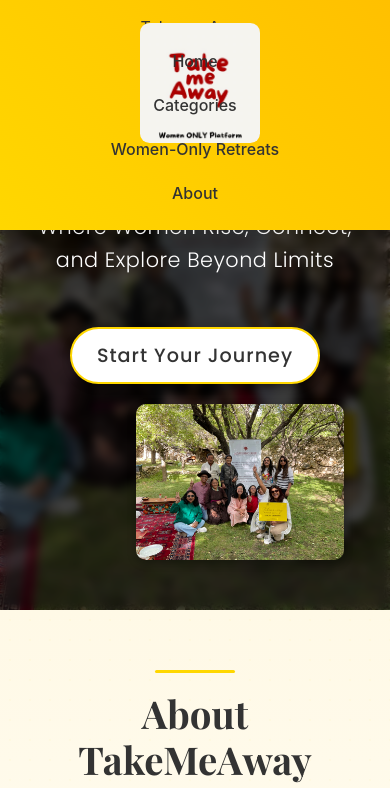
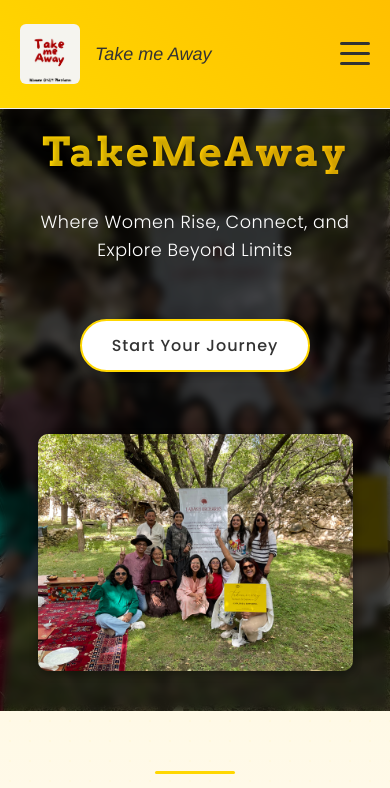
Before and after one commit to uiBuoy/take-me-away, a plain HTML site: page index.html in a window 390 px wide. Shown: the top 788 px of the page. Drawn offline with nearby package versions, Linux system fonts and the light colour scheme.

Commit message:
:iphone: resonsive navbar and home page hero-section

```diff
--- a/assets/css/home.css
+++ b/assets/css/home.css
@@ -146,54 +146,88 @@
 }
 
 /* Responsive Design */
+/* Medium Screens (Tablets) */
 @media (max-width: 1024px) {
     .hero-content {
         flex-direction: column;
+        align-items: center;
         text-align: center;
+        gap: 2rem;
+        padding: 0 40px;
     }
 
     .hero-text {
         width: 100%;
         text-align: center;
+        position: static; /* Remove absolute for smoother stacking */
+    }
+
+    .hero-text h1 {
+        font-size: 3.5rem;
+        position: static; /* Remove absolute for better stacking */
+        margin-bottom: 1.5rem;
+    }
+
+    .hero-text p {
+        font-size: 1.2rem;
+        margin-top: 0;
+    }
+
+    .btn {
+        margin-top: 25px;
     }
 
     .hero-image {
-        width: 70%;
-        margin-top: 20px;
+        width: 100%;
+        display: flex;
+        justify-content: center;
+        margin-top: 30px;
+    }
+
+    .hero-image img {
+        width: 100%;
+        max-width: 500px;
+        height: auto;
+        border-radius: 10px;
+    }
+}
+
+/* Small Screens (Mobile Devices) */
+@media (max-width: 768px) {
+    .hero {
+        height: auto;
+        padding: 60px 20px 40px;
+    }
+
+    .hero-content {
+        gap: 2rem;
+        padding: 0;
     }
 
     .hero-text h1 {
-        font-size: 4rem;
+        font-size: 2.5rem;
     }
 
     .hero-text p {
-        font-size: 1.5rem;
+        font-size: 1.1rem;
+        margin-top: 10px;
+    }
+
+    .btn {
+        font-size: 1rem;
+        padding: 12px 30px;
+    }
+
+    .hero-image {
+        width: 100%;
+    }
+
+    .hero-image img {
+        width: 90%;
+        max-width: 400px;
     }
 }
 
-@media (max-width: 768px) {
-    .hero {
-        height: auto;
-        padding: 50px 20px;
-    }
-
-    .hero-text h1 {
-        font-size: 3rem;
-    }
-
-    .hero-text p {
-        font-size: 1.3rem;
-    }
-
-    .btn {
-        font-size: 1.2rem;
-        padding: 12px 25px;
-    }
-
-    .hero-image {
-        width: 85%;
-    }
-}
 
 /* About TakeMeAway Section */
 .about-platform {
--- a/assets/css/main.css
+++ b/assets/css/main.css
@@ -21,137 +21,278 @@ body {
     color: #333333;
 }
 
+/* Add space to the body so content isn't hidden under the fixed header */
+body {
+    padding-top: 70px;
+    /* Adjust this value based on the height of your header */
+}
+
 /* Push footer to the bottom */
 main {
     flex: 1;
     /* Pushes the footer down */
 }
 
-/* Header Styles */
+/* ----------------- Header Styles -------------------- */
+/* === Base Header === */
 header {
     display: flex;
     justify-content: space-between;
     align-items: center;
     background: linear-gradient(45deg, #FFD700, #FFC000);
-    color: #333333;
     padding: 24px 40px;
     position: fixed;
     top: 0;
     left: 0;
     right: 0;
-    z-index: 1000;
+    z-index: 10;
     box-shadow: 0 4px 15px rgba(0, 0, 0, 0.1);
 }
 
-/* Add space to the body so content isn't hidden under the fixed header */
-body {
-    padding-top: 70px;
-    /* Adjust this value based on the height of your header */
-}
-
-/* Logo */
+/* === Logo === */
 .logo {
     display: flex;
     align-items: center;
     gap: 15px;
-    /* background: rgba(255, 255, 255, 0.95); */
-    /* padding: 8px 20px; */
-    /* border-radius: 30px; */
-    /* box-shadow: 0 2px 10px rgba(0, 0, 0, 0.08); */
-    transition: all 0.3s ease;
     position: absolute;
     top: 10%;
-
-}
-
-.logo:hover {
-    transform: translateY(-2px);
-    /* background: white; */
+    z-index: 1000;
 }
 
 .logo-img {
-    width: 60px;
-    height: 60px;
-    /* border-radius: 30%; */
+    width: 150px;
+    height: 150px;
     object-fit: cover;
-    border: 2px solid #FFC000;
-    transition: all 0.3s ease;
+    border-radius: 6px;
 }
 
-.logo:hover .logo-img {
-    border-color: #FFA500;
+.logo-title {
+    font-family: 'Helvetica Neue', Arial, sans-serif;
+    font-size: 24px;
+    font-style: italic;
+    font-weight: 300;
+    color: #333;
+    display: none;
 }
 
-.logo span {
-    font-family: 'Helvetica Neue', Arial, sans-serif;
-    font-size: 24px;
-    font-weight: 300;
-    font-style: italic;
-    letter-spacing: 1px;
-    color: #333333;
-    text-shadow: 1px 1px 0px rgba(255, 192, 0, 0.2);
-    transition: all 0.3s ease;
+/* === Desktop Nav === */
+.desktop-nav ul {
+    list-style: none;
+    display: flex;
+    padding: 0;
+    margin: 0;
 }
 
-.logo:hover span {
-    color: #000000;
-}
-
-/* Navigation */
-nav ul {
-    list-style: none;
-    padding: 0;
-    margin: 0;
-    display: flex;
-    justify-content: center;
-    flex-grow: 1;
-    padding: 10px auto;
-}
-
-nav ul li {
+.desktop-nav ul li {
     margin: 0 20px;
 }
 
-nav ul li a {
-    color: #333333;
+.desktop-nav ul li a {
+    color: #333;
     text-decoration: none;
     font-weight: 500;
     font-size: 16px;
-    transition: all 0.3s ease-in-out;
-    position: relative;
     padding: 5px 10px;
     border-radius: 15px;
+    transition: all 0.3s ease;
+    position: relative;
 }
 
-nav ul li a:after {
-    content: '';
-    position: absolute;
-    width: 0;
-    height: 2px;
-    bottom: 0;
-    left: 50%;
-    transform: translateX(-50%);
-    background-color: #333333;
-    transition: width 0.3s ease-in-out;
-}
-
-nav ul li a:hover {
-    color: #000000;
+.desktop-nav ul li a:hover {
+    color: #000;
     background-color: #FFE135;
 }
 
-nav ul li a:hover:after {
-    width: 80%;
+/* === Mobile Nav (slide-in) === */
+#mobile-nav {
+    position: absolute; /* was fixed */
+    top: 100%; /* starts just below header */
+    left: 0;
+    width: 100%;
+    background-color: #FFFBEA;
+    box-shadow: 0 6px 12px rgba(0, 0, 0, 0.1);
+    transition: max-height 0.3s ease;
+    overflow: hidden;
+    max-height: 0;
+    z-index: 999;
+    border-bottom: 1px solid #eee;
 }
 
-/* Right Section (Empty for now) */
+/* Show menu when open */
+#mobile-nav.open {
+    max-height: 500px; /* enough to fit all items */
+}
+
+/* Mobile nav list styling */
+#mobile-nav ul {
+    list-style: none;
+    margin: 0;
+    padding: 10px 0;
+    display: flex;
+    flex-direction: column;
+}
+
+/* Mobile nav item */
+#mobile-nav ul li {
+    width: 100%;
+}
+
+/* Mobile nav links */
+#mobile-nav ul li a {
+    display: block;
+    padding: 14px 20px;
+    font-size: 17px;
+    font-weight: 500;
+    color: #333;
+    text-decoration: none;
+    transition: all 0.2s ease;
+    border-bottom: 1px solid #f2e6c0;
+}
+
+/* Hover effect */
+#mobile-nav ul li a:hover {
+    background-color: #FFE135;
+    color: #111;
+    padding-left: 28px;
+}
+
+
+/* === HAMBURGER ICON (animated) === */
+.hamburger {
+    display: none; /* visible only in mobile */
+    width: 30px;
+    height: 24px;
+    position: relative;
+    justify-content: space-between;
+    flex-direction: column;
+    cursor: pointer;
+    z-index: 1001;
+}
+
+.hamburger span {
+    display: block;
+    height: 3px;
+    width: 100%;
+    background: #333;
+    border-radius: 2px;
+    transition: all 0.3s ease;
+    position: absolute;
+    left: 0;
+}
+
+.hamburger span:nth-child(1) {
+    top: 0;
+}
+
+.hamburger span:nth-child(2) {
+    top: 10px;
+}
+
+.hamburger span:nth-child(3) {
+    top: 20px;
+}
+
+/* === HAMBURGER TRANSFORM TO CROSS === */
+.hamburger.open span:nth-child(1) {
+    transform: rotate(45deg);
+    top: 10px;
+}
+
+.hamburger.open span:nth-child(2) {
+    opacity: 0;
+}
+
+.hamburger.open span:nth-child(3) {
+    transform: rotate(-45deg);
+    top: 10px;
+}
+
+
+
+/* === Right Section (optional content) === */
 .right-section {
     min-width: 100px;
     text-align: right;
 }
 
+/* === Responsive Rules === */
 
 
+@media (min-width: 768px) and (max-width: 1024px) {
+
+    /* --- Hide right-side content for cleaner tablet view --- */
+    .right-section {
+        display: none;
+    }
+
+    /* --- Push desktop nav to the right side --- */
+    .desktop-nav {
+        margin-left: auto;         /* pushes nav to the right */
+        display: flex;
+    }
+
+    /* --- Adjust spacing between nav items if needed --- */
+    .desktop-nav ul {
+        display: flex;
+        justify-content: flex-end; /* aligns nav links to the right */
+    }
+
+    .desktop-nav ul li {
+        margin: 0 12px;            /* slightly tighter spacing on tablet */
+    }
+}
+
+
+@media (max-width: 768px) {
+    header{
+        padding: 24px 20px;
+    }
+    .desktop-nav {
+        display: none;
+    }
+
+    .logo-title{
+        display: block;
+    }
+
+    .hamburger {
+        display: block;
+    }
+
+    .right-section {
+        display: none;
+    }
+
+    .logo-title {
+        font-size: 18px;
+    }
+
+    .logo {
+
+        position: static;
+        /* top: 10%;
+        z-index: 1000; */
+    }
+
+    .logo-img {
+        width: 60px;
+        height: 60px;
+        /* object-fit: cover;
+        border-radius: 6px; */
+    }
+}
+
+
+
+
+/* ----------------- Header Styles -------------------- */
+
+
+
+
+
+
+/* --------------- footer section ---------------------*/
 
 footer {
     background: linear-gradient(-45deg, #FFD700, #FFC000);
@@ -217,6 +358,47 @@ footer p {
 }
 
 
+/* --- Responsive Styles --- */
+
+@media (max-width: 768px) {
+    .footer-horizontal {
+        flex-direction: column;
+        align-items: center;
+        gap: 12px;
+    }
+
+    footer {
+        padding: 20px 24px;
+        text-align: left;
+    }
+
+    .instagram-link span {
+        font-size: 14px;
+    }
+
+    footer p {
+        font-size: 14px;
+    }
+}
+
+@media (max-width: 480px) {
+    .instagram-link {
+        flex-direction: row;
+        gap: 6px;
+    }
+
+    .instagram-link span {
+        font-size: 13px;
+    }
+
+    footer {
+        padding: 16px 20px;
+    }
+}
+
+
+/* --------------- footer section ---------------------*/
+
 
 
 
@@ -249,40 +431,3 @@ a {
 a:hover {
     color: #000000;
 }
-
-/* Footer Links */
-footer a {
-    color: #333333;
-
-}
-
-footer a:hover {
-    color: #000000;
-    border-bottom-color: #000000;
-}
-
-/* Responsive Design */
-@media (max-width: 768px) {
-    header {
-        flex-direction: column;
-        text-align: center;
-        padding: 15px 20px;
-    }
-
-    .logo {
-        margin-bottom: 15px;
-    }
-
-    nav ul {
-        flex-direction: column;
-    }
-
-    nav ul li {
-        margin: 10px 0;
-    }
-
-    .right-section {
-        display: none;
-        /* Hide right section on small screens for now */
-    }
-}
--- a/assets/js/components.js
+++ b/assets/js/components.js
@@ -4,11 +4,20 @@ const components = {
     <header>
     <div class="left-section">
         <div class="logo">
-                    <img width="120" height="120" style="border-radius: 8%;" src="./assets/images/new-logo.jpeg" alt="TakeMeAway Logo" class="log-icon">
-                </div>
+            <img class="logo-img" src="./assets/images/new-logo.jpeg" alt="TakeMeAway Logo">
             <div class="logo-title">Take me Away</div>
         </div>
-            <nav>
+    </div>
+
+    <!-- Hamburger (visible only on mobile) -->
+    <div class="hamburger" onclick="toggleMenu()">
+        <span></span>
+        <span></span>
+        <span></span>
+    </div>
+
+    <!-- Desktop Nav (visible only on large screens) -->
+    <nav class="desktop-nav">
         <ul>
             <li><a href="index.html">Home</a></li>
             <li><a href="categories.html">Categories</a></li>
@@ -16,9 +25,18 @@ const components = {
             <li><a href="about.html">About</a></li>
         </ul>
     </nav>
-            <div class="right-section">
-                <!-- Empty for now, you can add a login button, user profile, etc. -->
-            </div>
+
+    <!-- Mobile Nav (slide-in) -->
+    <nav id="mobile-nav">
+        <ul>
+            <li><a href="index.html">Home</a></li>
+            <li><a href="categories.html">Categories</a></li>
+            <li><a href="retreats.html">Women-Only Retreats</a></li>
+            <li><a href="about.html">About</a></li>
+        </ul>
+    </nav>
+
+    <div class="right-section"></div>
 </header>
     `,
     footer: `
@@ -53,3 +71,22 @@ function loadComponents() {
 
 // Load components when DOM is ready
 document.addEventListener('DOMContentLoaded', loadComponents);
+
+
+
+function toggleMenu() {
+    const nav = document.getElementById('mobile-nav');
+    const hamburger = document.querySelector('.hamburger');
+    nav.classList.toggle('open');
+    hamburger.classList.toggle('open');
+}
+
+// Optional: close menu on outside click
+window.addEventListener('click', function (e) {
+    const nav = document.getElementById('mobile-nav');
+    const hamburger = document.querySelector('.hamburger');
+    if (!nav.contains(e.target) && !hamburger.contains(e.target)) {
+        nav.classList.remove('open');
+        hamburger.classList.remove('open');
+    }
+});
```
Lines whose indentation alone changed are shown as unchanged.
